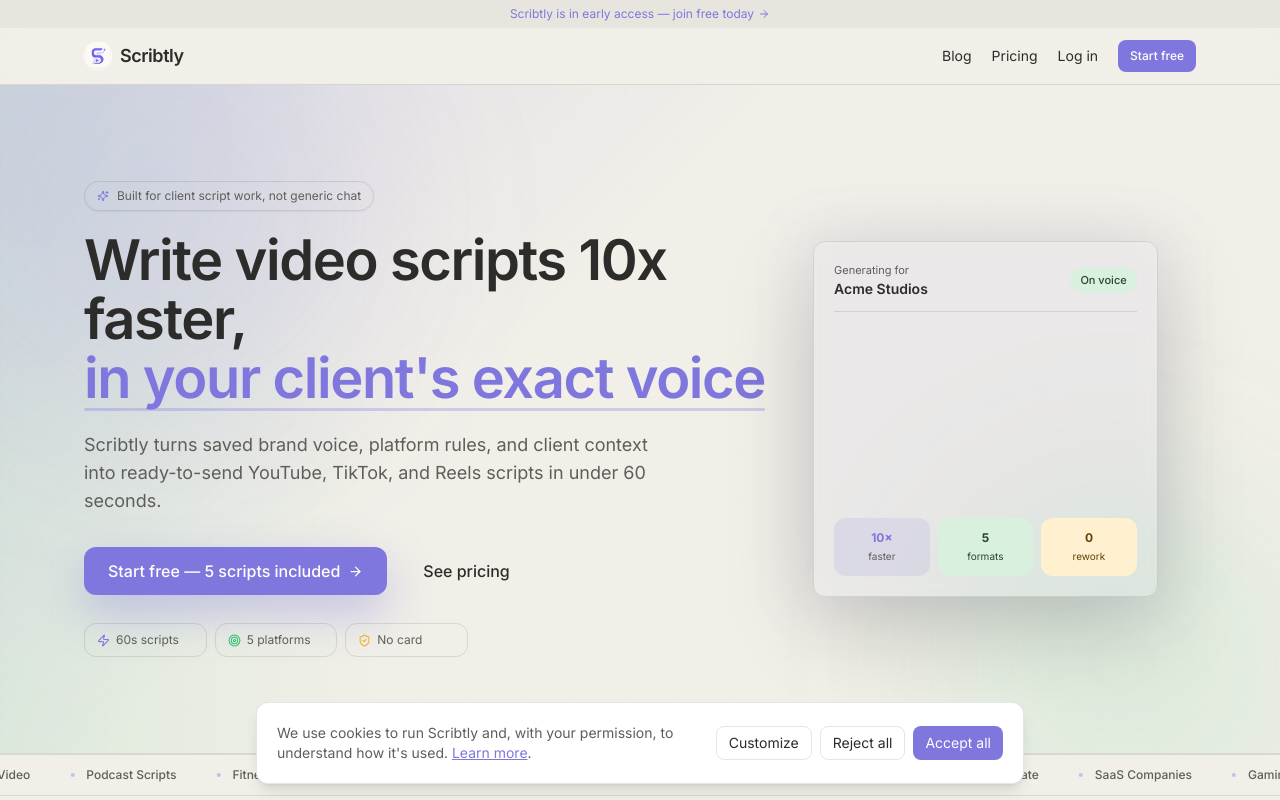
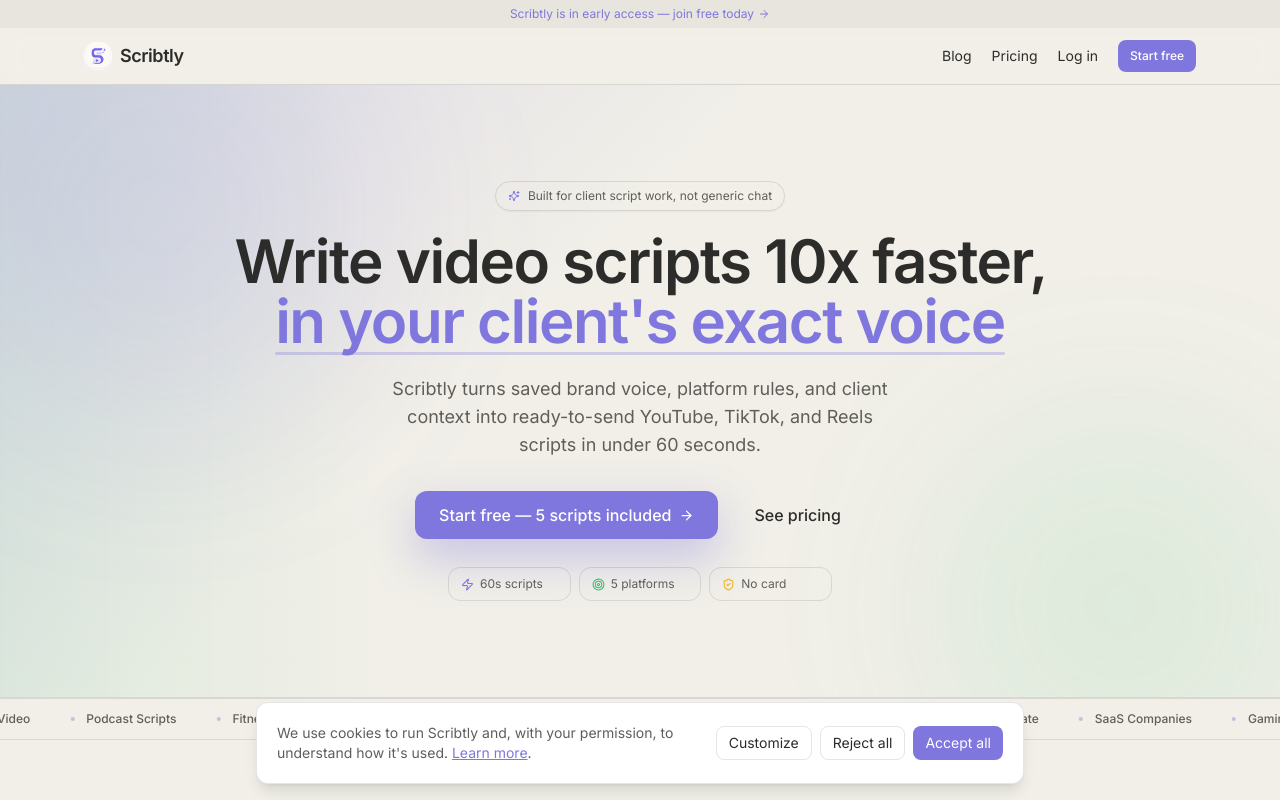
Before and after one commit to tsvtnv/Scribtly, a Next.js app: page / in a window 1280 px wide. Shown: the top 800 px of the page. Built offline with nearby package versions, Linux system fonts and the light colour scheme; no server answers.

Commit message:
feat: center hero layout and enlarge headline

```diff
--- a/app/(marketing)/page.tsx
+++ b/app/(marketing)/page.tsx
@@ -172,14 +172,13 @@
         <div className="absolute top-[-80px] left-[-60px] w-[420px] h-[420px] rounded-full bg-primary/10 blur-[90px] animate-orb-drift pointer-events-none" />
         <div className="absolute bottom-[-60px] right-[-40px] w-[340px] h-[340px] rounded-full bg-[#38c172]/10 blur-[80px] animate-orb-drift-alt pointer-events-none" />
 
-        <div className="relative mx-auto grid max-w-6xl items-center gap-12 px-5 py-16 md:grid-cols-[1.1fr_0.9fr] md:py-24">
-          <div>
+        <div className="relative mx-auto max-w-4xl px-5 py-16 text-center md:py-24">
             <div className="animate-fade-up-1 mb-5 inline-flex items-center gap-2 rounded-full border-hair border-[var(--color-border)] bg-[var(--color-surface)]/80 px-3 py-1.5 text-xs text-text-secondary shadow-sm backdrop-blur dark:text-dark-muted">
               <Sparkles size={12} className="text-primary" />
               Built for client script work, not generic chat
             </div>
 
-            <h1 className="animate-fade-up-1 text-4xl font-semibold leading-[1.05] tracking-tight md:text-[3.5rem]">
+            <h1 className="animate-fade-up-1 text-5xl font-semibold leading-[1.0] tracking-tight md:text-6xl">
               Write video scripts 10x faster,{" "}
               <span className="relative inline-block text-primary whitespace-nowrap">
                 in your client's exact voice
@@ -187,12 +186,12 @@
               </span>
             </h1>
 
-            <p className="animate-fade-up-2 mt-6 max-w-xl text-base text-text-secondary md:text-lg dark:text-dark-muted">
+            <p className="animate-fade-up-2 mt-6 max-w-lg mx-auto text-base text-text-secondary md:text-lg dark:text-dark-muted">
               Scribtly turns saved brand voice, platform rules, and client context into
               ready-to-send YouTube, TikTok, and Reels scripts in under 60 seconds.
             </p>
 
-            <div className="animate-fade-up-3 mt-8 flex flex-wrap items-center gap-3">
+            <div className="animate-fade-up-3 mt-8 flex flex-wrap items-center justify-center gap-3">
               <Link href="/signup">
                 <Button
                   size="lg"
@@ -208,7 +207,7 @@
               </Link>
             </div>
 
-            <div className="animate-fade-up-3 mt-7 grid max-w-sm grid-cols-3 gap-2 text-xs text-text-secondary dark:text-dark-muted">
+            <div className="animate-fade-up-3 mt-7 grid max-w-sm mx-auto grid-cols-3 gap-2 text-xs text-text-secondary dark:text-dark-muted">
               <span className="inline-flex items-center gap-1.5 rounded-lg border-hair border-[var(--color-border)] bg-[var(--color-surface)]/60 px-3 py-2 backdrop-blur">
                 <Zap size={13} className="text-primary shrink-0" /> 60s scripts
               </span>
@@ -219,55 +218,6 @@
                 <ShieldCheck size={13} className="text-[#f0b429] shrink-0" /> No card
               </span>
             </div>
-          </div>
-
-          {/* hero panel */}
-          <div className="animate-float-panel relative hidden md:block">
-            <div className="absolute -inset-4 rounded-2xl bg-primary/5 blur-xl" />
-            <div className="relative rounded-xl border-hair border-[var(--color-border)] bg-[var(--color-surface)]/90 p-5 shadow-[0_28px_90px_rgba(0,0,0,0.18)] backdrop-blur">
-              <div className="mb-4 flex items-center justify-between border-b-hair border-[var(--color-border)] pb-3">
-                <div>
-                  <div className="text-[11px] text-text-secondary dark:text-dark-muted">Generating for</div>
-                  <div className="font-semibold text-sm">Acme Studios</div>
-                </div>
-                <span className="rounded-full bg-[#d9f0df] px-2.5 py-1 text-[11px] font-medium text-[#274432] dark:bg-[#1f3b29] dark:text-[#c9e9d1]">
-                  On voice
-                </span>
-              </div>
-
-              <div className="space-y-4">
-                {["Hook", "Intro", "Story beat", "CTA"].map((label, i) => (
-                  <div key={label} className="animate-script-line" style={{ animationDelay: `${i * 200}ms` }}>
-                    <div className="mb-1.5 flex items-center justify-between text-[11px] uppercase text-text-secondary dark:text-dark-muted">
-                      <span>{label}</span>
-                      <span className="text-[10px]">{i === 0 ? "Strong open" : "Drafted"}</span>
-                    </div>
-                    <div className="h-2 rounded-full bg-[var(--color-border)]">
-                      <div
-                        className="h-full rounded-full bg-gradient-to-r from-primary to-primary/70 transition-all duration-1000"
-                        style={{ width: `${90 - i * 10}%` }}
-                      />
-                    </div>
-                  </div>
-                ))}
-              </div>
-
-              <div className="mt-5 grid grid-cols-3 gap-2 text-center text-xs">
-                <div className="rounded-lg bg-[var(--color-primary-tint)] p-3">
-                  <div className="font-bold text-primary">10×</div>
-                  <div className="text-text-secondary dark:text-dark-muted text-[10px] mt-0.5">faster</div>
-                </div>
-                <div className="rounded-lg bg-[#d9f0df] p-3 text-[#274432] dark:bg-[#1f3b29] dark:text-[#c9e9d1]">
-                  <div className="font-bold">5</div>
-                  <div className="text-[10px] mt-0.5">formats</div>
-                </div>
-                <div className="rounded-lg bg-[#fff0cf] p-3 text-[#62430a] dark:bg-[#3a2f18] dark:text-[#f8d98b]">
-                  <div className="font-bold">0</div>
-                  <div className="text-[10px] mt-0.5">rework</div>
-                </div>
-              </div>
-            </div>
-          </div>
         </div>
       </section>
 
```
